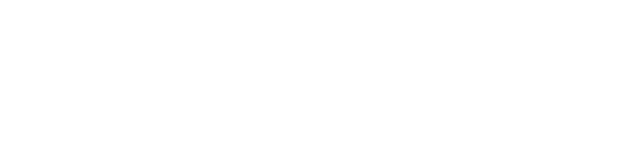
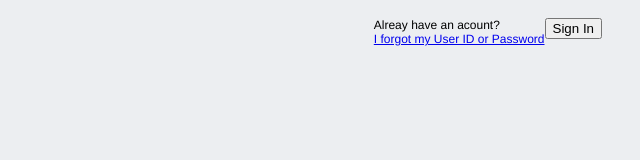
Before and after one commit to fivan18/forms-html-css, a plain HTML site: page index.html in a window 1280 px wide. Shown: the whole page, without its empty margins (640-1280 px from the left). Drawn offline with Linux system fonts and the light colour scheme; grey boxes are pictures that could not be loaded.

Commit message:
initial structure and styling for feature

```diff
--- /dev/null
+++ b/assets/style.css
@@ -0,0 +1,39 @@
+body {
+  background: #eceef1;
+}
+
+/*------------------------------------*/
+/*              Title Menu            */
+/*------------------------------------*/
+
+#sign-in-wrapper {
+  font-family: AvenirNext, Avenir, "Helvetica Neue", Helvetica, Arial,
+    sans-serif;
+  font-weight: 400;
+  height: 60px;
+  padding: 10px 30px;
+  background: #eceef1;
+  display: flex;
+  flex-direction: row;
+  flex-wrap: nowrap;
+  justify-content: flex-end;
+  font-size: 12px;
+}
+
+#sign-in-container {
+}
+
+#already-account {
+}
+
+#forgot-user {
+}
+
+#sign-in-btn {
+  font-size: 1.125em;
+  font-weight: normal;
+}
+
+#lock-img {
+  background-image: url(https://plugin.intuitcdn.net/identity-authn-core-ui/1.6.5/images/icon-whitelock@3x.png);
+}
--- a/index.html
+++ b/index.html
@@ -3,17 +3,28 @@
   <head>
     <title>Intuit Account - Init</title>
     <meta charset="UTF-8" />
+    <link rel="stylesheet" type="text/css" href="assets/style.css" />
   </head>
   <body>
-    <header class="title-menu">
-      <section class="sign-in"></section>
-      <section class="logo-menu"></section>
+    <header id="title-menu">
+      <section id="sign-in-wrapper">
+        <div id="sign-in-container">
+          <div id="already-account">Alreay have an acount?</div>
+          <a href="#" id="forgot-user">I forgot my User ID or Password</a>
+        </div>
+        <div id="sign-in-btn">
+          <button id="button-sign-in">
+            <span id="lock-img"></span>Sign In
+          </button>
+        </div>
+      </section>
+      <section id="logo-menu"></section>
     </header>
-    <section class="form-box">
-      <form action="" class="account-creation"></form>
+    <section id="form-box">
+      <form action="" id="account-creation"></form>
       <section id="captcha-privacy"></section>
     </section>
 
-    <footer class="legal-secutity"></footer>
+    <footer id="legal-secutity"></footer>
   </body>
 </html>
```
